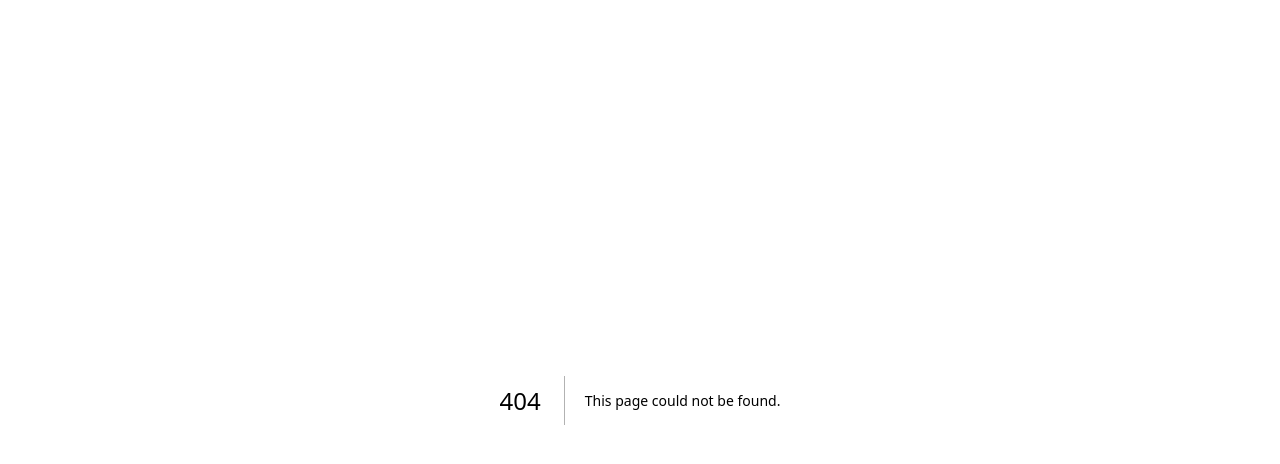
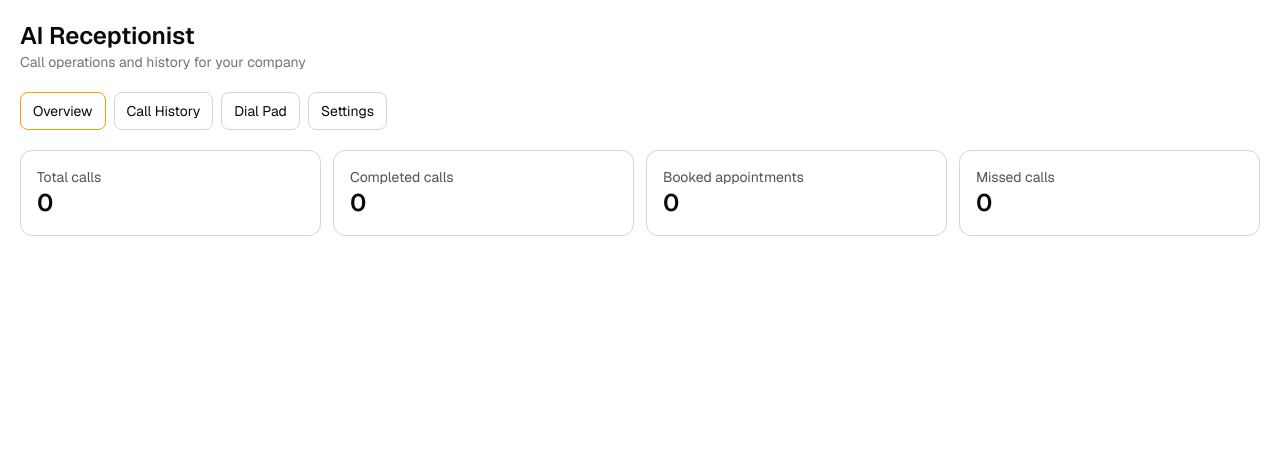
Before and after one commit to letion-1/intrigue-operations-ai, a Next.js app: page /dashboard/ai-receptionist in a window 1280 px wide. Before the commit this address had no page. Shown: the top 464 px of the page. Built offline with nearby package versions, Linux system fonts and the light colour scheme.

Commit message:
V15.8 Add AI Receptionist dashboard

```diff
--- /dev/null
+++ b/app/dashboard/ai-receptionist/ReceptionistPanel.tsx
@@ -0,0 +1,41 @@
+'use client';
+
+import { useMemo, useState } from 'react';
+
+export type ReceptionistCall = {
+  id: string;
+  caller_number: string | null;
+  direction: 'inbound' | 'outbound' | 'web' | 'unknown';
+  call_status: string;
+  outcome: string;
+  started_at: string | null;
+  duration_seconds: number | null;
+  summary: string | null;
+  transcript: string | null;
+  recording_available: boolean;
+};
+
+type Props = { calls: ReceptionistCall[]; loading?: boolean; error?: string | null };
+const fmtDuration = (seconds: number | null) => seconds == null ? '—' : `${Math.floor(seconds / 60)}m ${String(seconds % 60).padStart(2,'0')}s`;
+
+export default function ReceptionistPanel({calls,loading=false,error=null}: Props) {
+  const [tab,setTab] = useState<'overview'|'history'|'dial'|'settings'>('overview');
+  const [query,setQuery] = useState('');
+  const [selected,setSelected] = useState<string | null>(null);
+  const [number,setNumber] = useState('');
+  const matches = useMemo(()=>calls.filter(c=>`${c.caller_number??''} ${c.outcome} ${c.summary??''}`.toLowerCase().includes(query.toLowerCase())),[calls,query]);
+  const active = matches.find(c=>c.id===selected) ?? matches[0];
+  const completed = calls.filter(c=>c.call_status==='ended').length;
+  const booked = calls.filter(c=>c.outcome==='booked').length;
+  const missed = calls.filter(c=>c.outcome==='missed').length;
+  return <section className="space-y-5 p-5" aria-label="AI Receptionist control center">
+    <header><h1 className="text-2xl font-semibold">AI Receptionist</h1><p className="text-sm text-neutral-500">Call operations and history for your company</p></header>
+    <nav className="flex flex-wrap gap-2" aria-label="Receptionist tabs">{(['overview','history','dial','settings'] as const).map(t=><button key={t} onClick={()=>setTab(t)} className={`rounded-lg border px-3 py-2 text-sm ${tab===t?'border-amber-500':'border-neutral-500/30'}`}>{({overview:'Overview',history:'Call History',dial:'Dial Pad',settings:'Settings'})[t]}</button>)}</nav>
+    {error && <p role="alert" className="text-red-500">{error}</p>}
+    {loading && <p role="status">Loading calls…</p>}
+    {tab==='overview' && <div className="grid grid-cols-2 gap-3 lg:grid-cols-4">{[['Total calls',calls.length],['Completed calls',completed],['Booked appointments',booked],['Missed calls',missed]].map(([label,value])=><div key={label} className="rounded-xl border border-neutral-500/30 p-4"><p className="text-sm opacity-70">{label}</p><p className="text-2xl font-semibold">{value}</p></div>)}</div>}
+    {tab==='history' && <div className="space-y-3"><label className="block text-sm">Search call history<input aria-label="Search call history" value={query} onChange={e=>setQuery(e.target.value)} className="mt-1 w-full rounded-lg border border-neutral-500/50 bg-transparent p-2" placeholder="Phone, outcome or summary" /></label><div className="grid gap-4 md:grid-cols-2"><div className="space-y-2">{matches.length===0 ? <p>No matching calls</p> : matches.map(c=><button key={c.id} onClick={()=>setSelected(c.id)} className="w-full rounded-lg border border-neutral-500/30 p-3 text-left"><div className="flex justify-between gap-2"><strong>{c.caller_number || 'Unknown caller'}</strong><span className="text-xs">{c.outcome}</span></div><p className="text-xs opacity-70">{c.started_at ? new Date(c.started_at).toLocaleString():'Unknown date'} · {fmtDuration(c.duration_seconds)} · {c.direction}</p></button>)}</div>{active && <article className="rounded-xl border border-neutral-500/30 p-4"><h2 className="font-semibold">Call details</h2><p className="my-2 text-sm">{active.summary ?? 'No summary available.'}</p><h3 className="font-semibold">Transcript</h3><pre className="mt-2 max-h-64 overflow-auto whitespace-pre-wrap text-xs">{active.transcript ?? 'No transcript available or permitted.'}</pre><p className="mt-3 text-xs opacity-70">Recording: {active.recording_available?'Available to authorized playback integration':'Not available'}</p></article>}</div></div>}
+    {tab==='dial' && <div className="max-w-sm space-y-3"><p className="text-sm text-amber-600">Outbound calling is disabled until phone-number capability, owner permissions, consent policy and billing safeguards are verified.</p><label className="block text-sm">Phone number<input value={number} onChange={e=>setNumber(e.target.value)} placeholder="+49…" className="mt-1 w-full rounded-lg border border-neutral-500/50 bg-transparent p-3" /></label><div className="grid grid-cols-3 gap-2">{'123456789*0#'.split('').map(d=><button key={d} onClick={()=>setNumber(n=>n+d)} className="rounded-lg border border-neutral-500/40 p-3">{d}</button>)}</div><button onClick={()=>setNumber(n=>n.slice(0,-1))} className="rounded-lg border px-4 py-2">Delete</button><button disabled className="ml-2 rounded-lg bg-neutral-500 px-4 py-2 opacity-40">Call with Ava (coming soon)</button></div>}
+    {tab==='settings' && <div className="rounded-xl border border-neutral-500/30 p-4"><h2 className="font-semibold">Receptionist settings</h2><p className="mt-2 text-sm">Assistant connection, recording retention and outbound permissions will be configured after existing INTRIGUE integrations and roles are verified.</p></div>}
+  </section>;
+}
--- /dev/null
+++ b/app/dashboard/ai-receptionist/page.tsx
@@ -0,0 +1,9 @@
+'use client';
+
+import ReceptionistPanel from './ReceptionistPanel';
+
+// V15.8 UI preview. Real call data will be connected only after
+// the existing INTRIGUE auth and Vapi webhook code are inspected.
+export default function ReceptionistPage() {
+  return <ReceptionistPanel calls={[]} />;
+}
```
